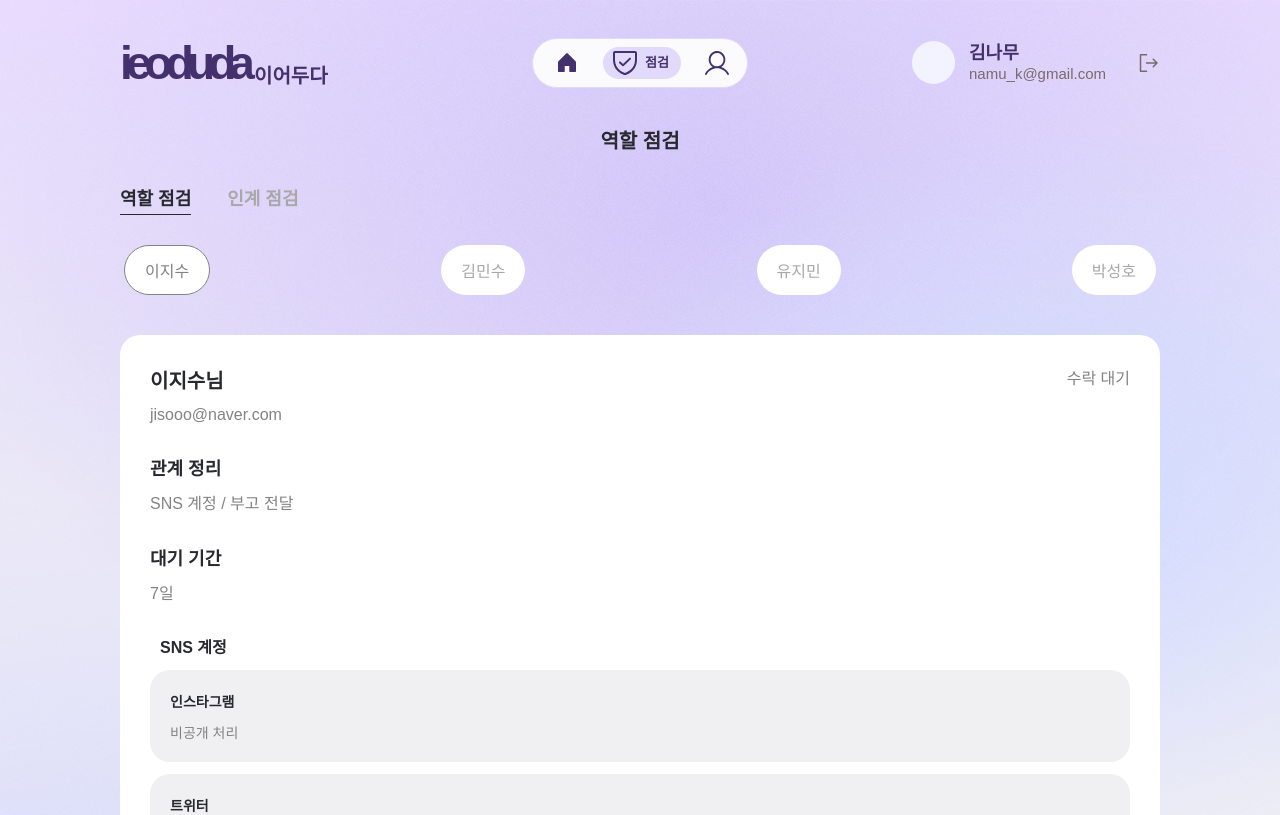
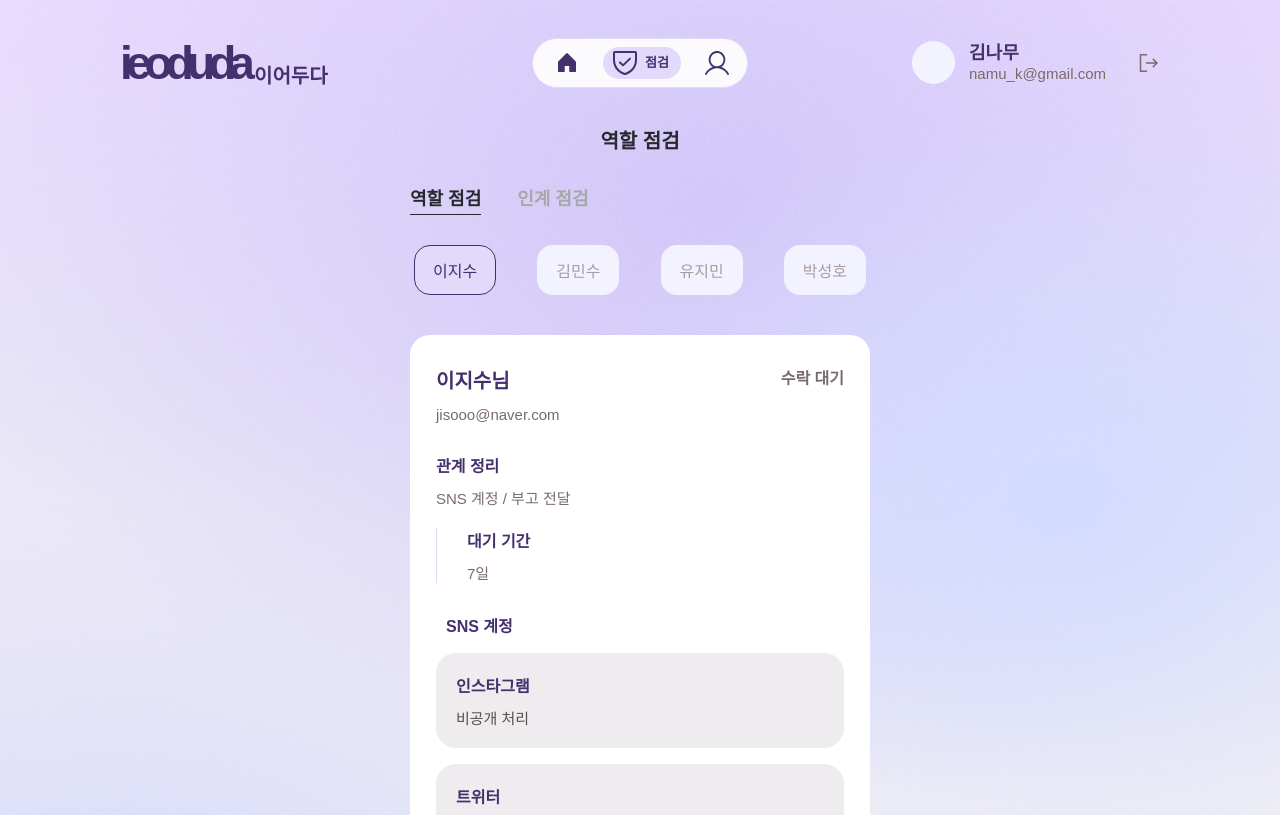
Before and after one commit to Dev-MAMOKEY/Ieoduda-Frontend, a Next.js app: page /role in a window 1280 px wide. Shown: the top 815 px of the page. Built offline with nearby package versions, Linux system fonts and the light colour scheme; no server answers; a web font is replaced by a local one.

Commit message:
[Feat/#9] feat : 역할 점검 페이지 디자인 수정 및 각 탭 기본 화면 브레이크 포인트 수정

```diff
--- a/app/(home)/plan/page.tsx
+++ b/app/(home)/plan/page.tsx
@@ -53,7 +53,7 @@ export default function PlanPage() {
         <p aria-hidden className="absolute left-1/2 top-[70px] -translate-x-1/2 whitespace-nowrap text-[148px] font-bold leading-none tracking-[-22.2px] text-white/15 md:top-[93px] md:text-[280px] md:tracking-[-42px]">ieoduda</p>
 
         <DesktopHeader authenticated showNavigation activeTab="home" />
-        <div aria-hidden className="h-[59px] shrink-0 md:hidden" />
+        <div aria-hidden className="h-[59px] shrink-0 lg:hidden" />
         <header className="relative flex h-10 w-full shrink-0 items-center justify-center py-2 md:h-10 md:py-0">
           <h1 className="text-[18px] font-bold leading-none text-[#43306d] md:text-[20px]">홈</h1>
         </header>
--- a/app/(inspection)/handoff/page.tsx
+++ b/app/(inspection)/handoff/page.tsx
@@ -60,7 +60,7 @@ function HandoffGroup({ type }: { type: "담당자" | "확인자" }) {
 
 export default function HandoffInspectionPage() {
   return (
-    <PageContainer className="role-preview gap-[22px] pb-[100px] pt-[70px] md:max-w-none md:gap-[30px] md:px-[120px] md:pb-[50px] md:pt-0">
+    <PageContainer className="role-preview gap-[22px] pb-[100px] pt-[70px] lg:max-w-none lg:gap-[30px] lg:px-[120px] lg:pb-[50px] lg:pt-0">
       <PageHeader className="pb-1.5 md:pb-0" title="인계 점검" />
       <InspectionNavigation active="handoff" />
       <div className="flex flex-col gap-10">
--- a/app/(inspection)/role/page.tsx
+++ b/app/(inspection)/role/page.tsx
@@ -5,7 +5,6 @@ import { useSearchParams } from "next/navigation";
 import { BottomTabBar } from "@/components/BottomTabBar";
 import { Button } from "@/components/Button";
 import { InspectionNavigation } from "@/components/InspectionNavigation";
-import { OutlineButton } from "@/components/OutlineButton";
 import { PageContainer } from "@/components/PageContainer";
 import { PageHeader } from "@/components/PageHeader";
 import { getRoleInspectionPeople } from "@/lib/api";
@@ -20,14 +19,15 @@ function RoleContent() {
   const verifier = person.type === "verifier";
 
   return (
-    <PageContainer className="role-preview gap-[22px] pb-[100px] pt-[70px] md:max-w-none md:gap-[30px] md:px-[120px] md:pb-[50px] md:pt-0">
-      <PageHeader className="pb-1.5 md:pb-0" title="역할 점검" />
-      <InspectionNavigation active="role" />
-      <section className="flex flex-col gap-10">
-        <div className="flex justify-between px-1">
+    <PageContainer className="role-preview gap-3 pb-[100px] pt-[70px] lg:max-w-none lg:px-[120px] lg:pb-20 lg:pt-0">
+      <PageHeader className="items-center px-1 py-2 md:px-0 md:py-0" title="역할 점검" />
+      <div className="mx-auto flex w-full max-w-[342px] flex-col gap-[30px] pt-1 md:max-w-[460px] md:pt-[18px]">
+        <InspectionNavigation active="role" />
+        <section className="flex flex-col gap-10 pb-5">
+        <div className="flex items-center justify-between px-1">
           {people.map((item) => (
             <button
-              className={`rounded-[30px] bg-white px-4 py-3 text-sm md:px-5 md:text-base ${item.id === person.id ? "border-[1.6px] border-[#838383] font-semibold text-[#838383]" : "border-0 text-[#a8a8a8]"}`}
+              className={`rounded-[16px] px-[18px] py-3 text-[13px] font-medium transition-colors md:text-[15px] ${item.id === person.id ? "border-[1.4px] border-[#43306d] bg-[#e2dafa] text-[#43306d]" : "border-[1.4px] border-transparent bg-[#f3f3ff] text-[#a99d9e]"}`}
               key={item.id}
               onClick={() => setSelectedId(item.id)}
               type="button"
@@ -36,37 +36,40 @@ function RoleContent() {
             </button>
           ))}
         </div>
-        <article className="flex flex-col gap-[30px] rounded-[20px] bg-white px-5 pb-[22px] pt-[30px] md:px-[30px]">
-          <div className="flex flex-col gap-3">
+        <article className="flex flex-col gap-[30px] rounded-[20px] bg-white px-5 pb-[22px] pt-[30px] md:px-[26px]">
+          <div className="flex flex-col gap-3 text-[#43306d]">
             <div className="flex justify-between">
-              <h2 className="text-lg font-bold lg:text-xl">{person.name}님</h2>
-              <span className="text-sm font-medium text-[#838383] lg:text-base">{person.status}</span>
+              <h2 className="text-lg font-bold md:text-xl">{person.name}님</h2>
+              <span className="text-sm font-bold text-[#796b6c] md:text-base">{person.status}</span>
             </div>
-            <p className="text-sm font-medium text-[#838383] lg:text-base">{person.email}</p>
+            <p className="text-sm font-medium text-[#796b6c] md:text-[15px]">{person.email}</p>
           </div>
-          <section className="flex flex-col gap-2.5">
-            <h3 className="text-base font-bold lg:text-lg">{person.role}</h3>
-            <p className="text-sm font-medium text-[#838383] lg:text-base">{person.summary}</p>
-          </section>
-          {!verifier && (
+          <div className="flex flex-col gap-5">
             <section className="flex flex-col gap-2.5">
-              <h3 className="text-base font-bold lg:text-lg">대기 기간</h3>
-              <p className="text-sm font-medium text-[#838383] lg:text-base">{person.waitingPeriod}</p>
+              <h3 className="text-sm font-bold text-[#43306d] md:text-base">{person.role}</h3>
+              <p className="text-[13px] font-medium text-[#796b6c] md:text-[15px]">{person.summary}</p>
             </section>
-          )}
+            {!verifier && (
+              <section className="flex flex-col gap-2.5 border-l-[1.4px] border-[#e2dafa] pl-[22px] md:pl-[30px]">
+                <h3 className="text-sm font-bold text-[#43306d] md:text-base">대기 기간</h3>
+                <p className="text-[13px] font-medium text-[#796b6c] md:text-[15px]">{person.waitingPeriod}</p>
+              </section>
+            )}
+          </div>
           {verifier ? (
-            <div className="rounded-[20px] bg-[#f0f0f2] px-5 py-[18px]">
-              <strong className="text-sm">사망 확인 날짜</strong>
-              <p className="mt-2.5 text-[13px] font-medium text-[#838383]">사용자의 사망이 확인되고 날짜가 등록되면 확인 가능해요</p>
+            <div className="rounded-[20px] bg-[#eeecee] p-5">
+              <strong className="text-sm text-[#43306d] md:text-base">사망 확인 날짜</strong>
+              <p className="mt-2.5 text-[13px] font-medium text-[#584e4d] lg:hidden">사용자의 사망 날짜가 확인되면 볼 수 있어요</p>
+              <p className="mt-2.5 hidden text-[15px] font-medium text-[#584e4d] lg:block">사용자의 사망이 확인되고 날짜가 등록되면 확인 가능해요</p>
             </div>
           ) : (
             person.groups?.map((group) => (
-              <section className="flex flex-col gap-3" key={group.title}>
-                <h3 className="px-2.5 text-base font-bold">{group.title}</h3>
+              <section className="flex flex-col gap-4" key={group.title}>
+                <h3 className="px-2.5 text-sm font-bold text-[#43306d] md:text-base">{group.title}</h3>
                 {group.tasks.map(([title, description]) => (
-                  <div className="rounded-[20px] bg-[#f0f0f2] p-5" key={title}>
-                    <strong className="text-sm">{title}</strong>
-                    <p className="mt-2 text-sm font-medium text-[#838383]">{description}</p>
+                  <div className="rounded-[20px] bg-[#eeecee] p-5" key={title}>
+                    <strong className="text-sm text-[#43306d] md:text-base">{title}</strong>
+                    <p className="mt-2 text-[13px] font-medium text-[#584e4d] md:text-[15px]">{description}</p>
                   </div>
                 ))}
               </section>
@@ -74,11 +77,12 @@ function RoleContent() {
           )}
         </article>
       </section>
-      <div className="flex flex-col gap-[22px] md:gap-[30px]">
-        <Button className="md:h-[52px]" type="button">수락 요청 다시 보내기</Button>
-        <OutlineButton className="md:h-[52px] md:text-base" href={verifier ? "/role/verifier/edit" : "/role/manager/edit"}>
-          {verifier ? "확인자 수정하기" : "담당자 수정하기"}
-        </OutlineButton>
+        <div className="flex flex-col gap-[26px]">
+          <Button type="button">수락 요청 다시 보내기</Button>
+          <Button className="bg-[#7f62b8] hover:!bg-[#6f54a5]" href={verifier ? "/role/verifier/edit" : "/role/manager/edit"}>
+            {verifier ? "확인자 수정하기" : "담당자 수정하기"}
+          </Button>
+        </div>
       </div>
       <BottomTabBar activeTab="inspection" />
     </PageContainer>
--- a/app/(setting)/profile/page.tsx
+++ b/app/(setting)/profile/page.tsx
@@ -79,7 +79,7 @@ function Section({ title, children, className = "" }: { title: string; children:
 export default function ProfileSettingsPage() {
   return (
     <PageContainer
-      className="items-center gap-[22px] pb-[100px] pt-20 md:max-w-none md:gap-10 md:px-[120px] md:pb-[50px] md:pt-0"
+      className="items-center gap-[22px] pb-[100px] pt-20 lg:max-w-none lg:gap-10 lg:px-[120px] lg:pb-[50px] lg:pt-0"
       data-node-id="439:4905"
     >
       <PageHeader className="pb-2.5 md:pb-0" title="설정" />
--- a/components/BottomTabBar.tsx
+++ b/components/BottomTabBar.tsx
@@ -9,7 +9,7 @@ const tabs = [
 
 export function BottomTabBar({ activeTab, className = "" }: { activeTab: string; className?: string }) {
   return (
-    <nav aria-label="주요 메뉴" className={`fixed bottom-[max(20px,env(safe-area-inset-bottom))] left-1/2 z-50 flex min-h-[60px] -translate-x-1/2 items-center gap-[14px] rounded-[30px] border-[1.4px] border-[#e2dafa] bg-[#fbfafd]/95 py-2 pl-3 pr-2 shadow-[0_4px_16px_rgba(67,48,109,0.12)] backdrop-blur-sm md:hidden ${className}`} data-node-id="513:3059">
+    <nav aria-label="주요 메뉴" className={`fixed bottom-[max(20px,env(safe-area-inset-bottom))] left-1/2 z-50 flex min-h-[60px] -translate-x-1/2 items-center gap-[14px] rounded-[30px] border-[1.4px] border-[#e2dafa] bg-[#fbfafd]/95 py-2 pl-3 pr-2 shadow-[0_4px_16px_rgba(67,48,109,0.12)] backdrop-blur-sm lg:hidden ${className}`} data-node-id="513:3059">
       {tabs.map((tab) => {
         const isActive = tab.id === activeTab;
         return <Link aria-current={isActive ? "page" : undefined} aria-label={tab.label} className={`flex min-h-10 items-center justify-center rounded-[30px] py-1 transition-colors ${isActive ? "gap-2 bg-[#e2dafa] pl-2.5 pr-3" : "px-2.5"}`} href={tab.href} key={tab.id}><Image alt="" className="size-6 shrink-0" height={24} src={tab.icon} width={24} />{isActive && <span className="text-[13px] font-semibold leading-none text-[#43306d]">{tab.label}</span>}</Link>;
--- a/components/BrandLogo.tsx
+++ b/components/BrandLogo.tsx
@@ -1,5 +1,5 @@
 type BrandLogoProps = { className?: string };
 
 export function BrandLogo({ className = "" }: BrandLogoProps) {
-  return <span className={`flex items-end gap-[6px] overflow-hidden whitespace-nowrap font-bold leading-none text-[#43306d] ${className}`} aria-label="이어두다"><span aria-hidden className="text-[46px] tracking-[-6.9px]">ieoduda</span><span aria-hidden className="text-[20px]">이어두다</span></span>;
+  return <span className={`flex shrink-0 items-end gap-[6px] overflow-hidden whitespace-nowrap font-bold leading-none text-[#43306d] ${className}`} aria-label="이어두다"><span aria-hidden className="text-[46px] tracking-[-6.9px]">ieoduda</span><span aria-hidden className="text-[20px]">이어두다</span></span>;
 }
--- a/components/LogoutButton.tsx
+++ b/components/LogoutButton.tsx
@@ -25,7 +25,7 @@ export function LogoutButton() {
   return (
     <button
       aria-label="로그아웃"
-      className="size-6 disabled:cursor-wait disabled:opacity-50"
+      className="size-6 shrink-0 disabled:cursor-wait disabled:opacity-50"
       disabled={pending}
       onClick={handleLogout}
       type="button"
```
Also changed, not shown: app/new-plan/page.tsx (deleted, +0 -48 lines), components/DesktopHeader.tsx (+4 -4 lines).
